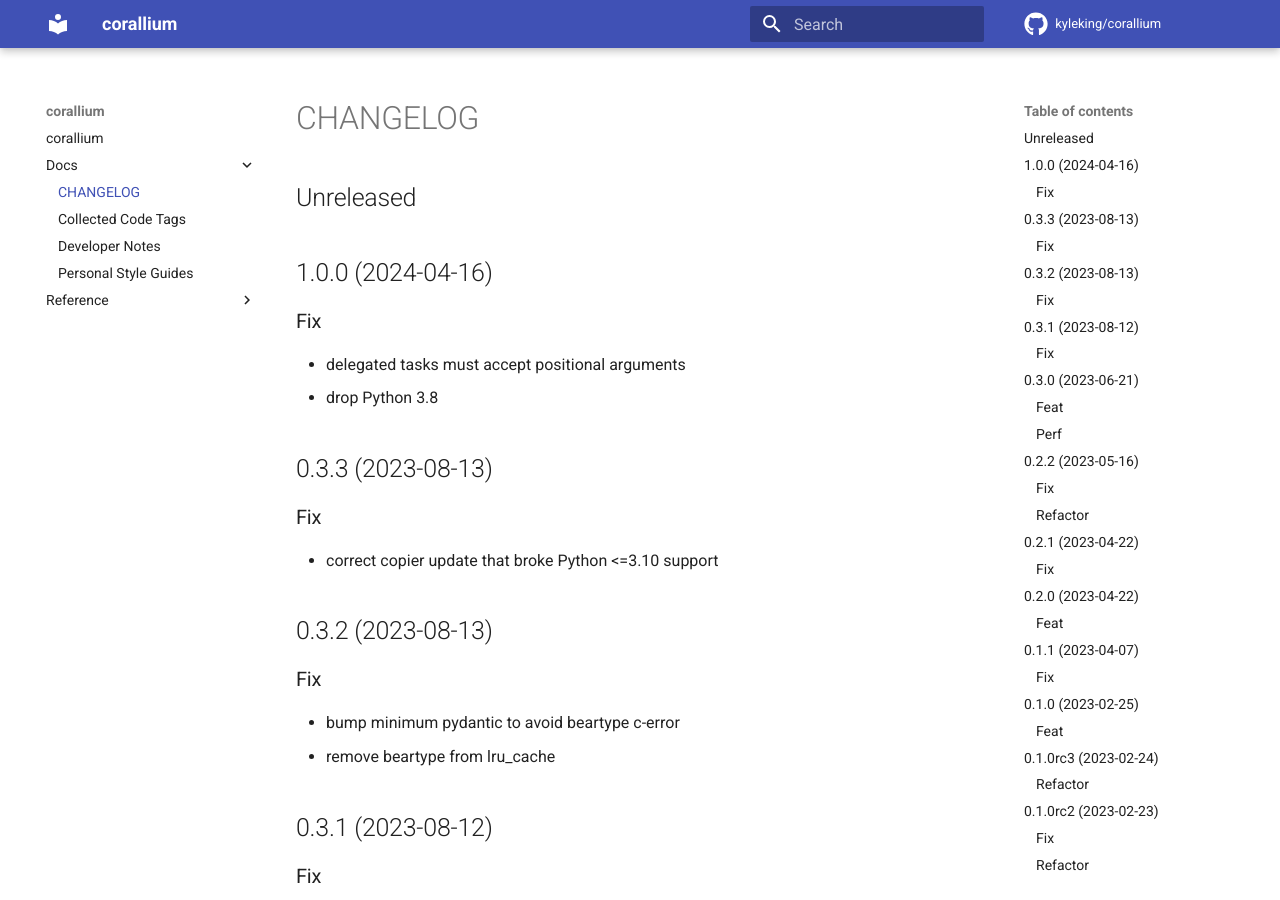
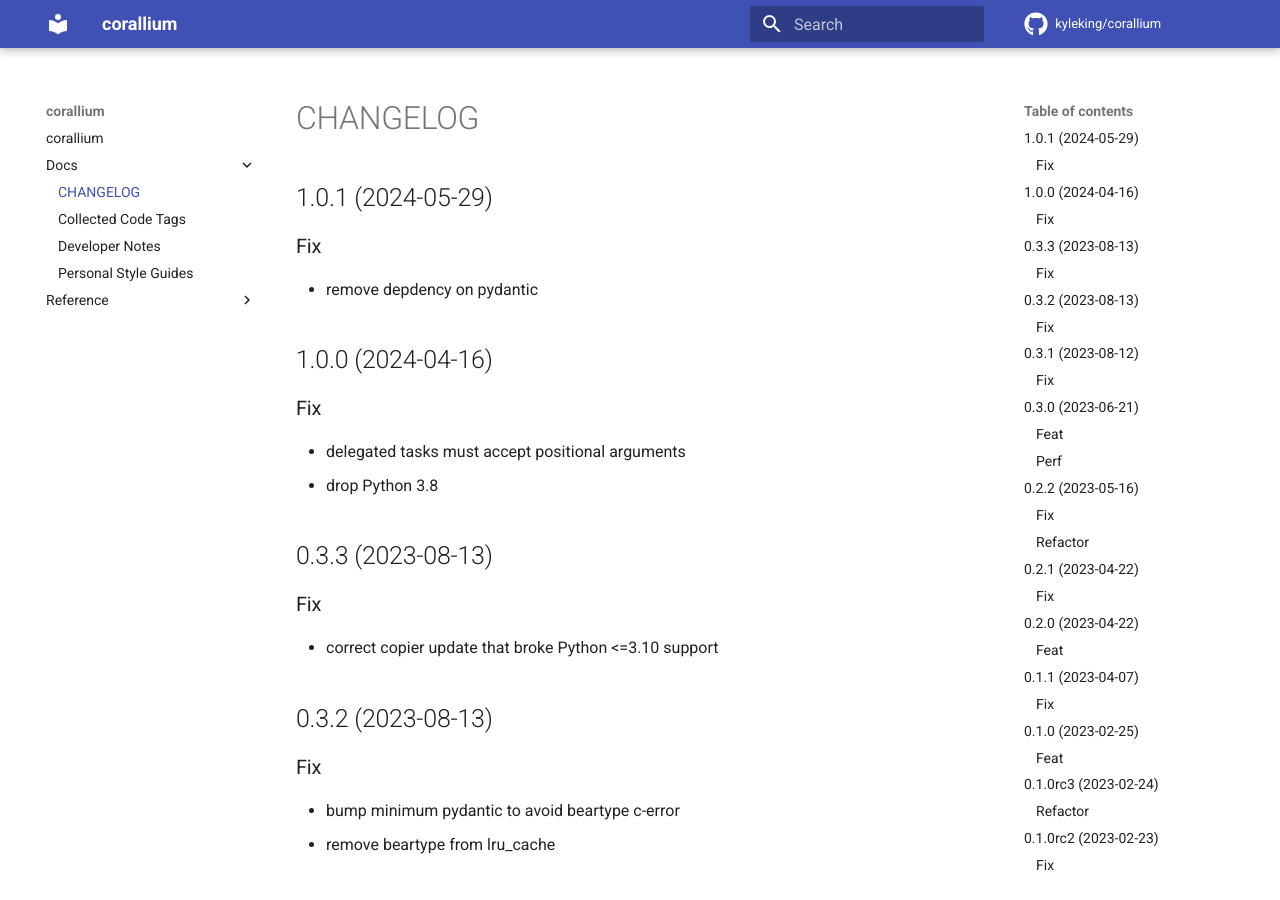
Before and after one commit to KyleKing/corallium, an MkDocs documentation site: the page built from docs/docs/CHANGELOG.md, in a window 1280 px wide and 900 px high. Built offline with MkDocs 1.6.1 and Material for MkDocs 9.7.7, drawn with Linux system fonts in a browser that asks for light colours; comment, search, counter and statistics services are not loaded.

Commit message:
fix: add missing typing-extensions

```diff
--- a/docs/docs/CHANGELOG.md
+++ b/docs/docs/CHANGELOG.md
@@ -1,4 +1,8 @@
-## Unreleased
+## 1.0.1 (2024-05-29)
+
+### Fix
+
+- remove depdency on pydantic
 
 ## 1.0.0 (2024-04-16)
 
--- a/pyproject.toml
+++ b/pyproject.toml
@@ -32,6 +32,7 @@
 beartype = ">=0.18.2"
 rich = ">=13.7.1"
 tomli = {markers = "python_version < '3.11'", version = ">=2.0.1"}
+typing-extensions = ">=4.12.0"
 
 [tool.poetry.group.dev.dependencies]
 calcipy = {extras = ["doc", "lint", "nox", "stale", "tags", "test", "types"], version = ">=2.1.0"}
```
Also changed, not shown: 1 other file.
